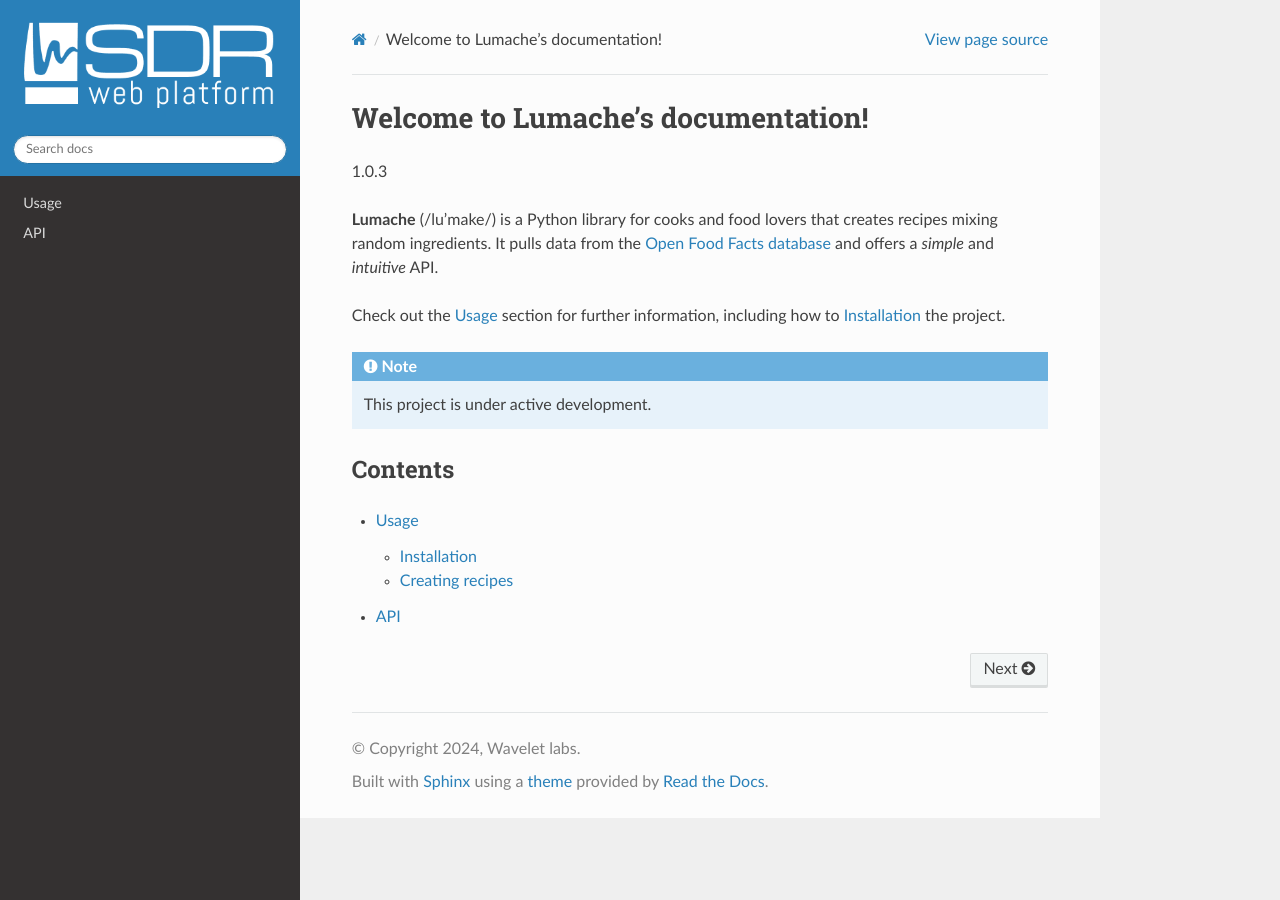
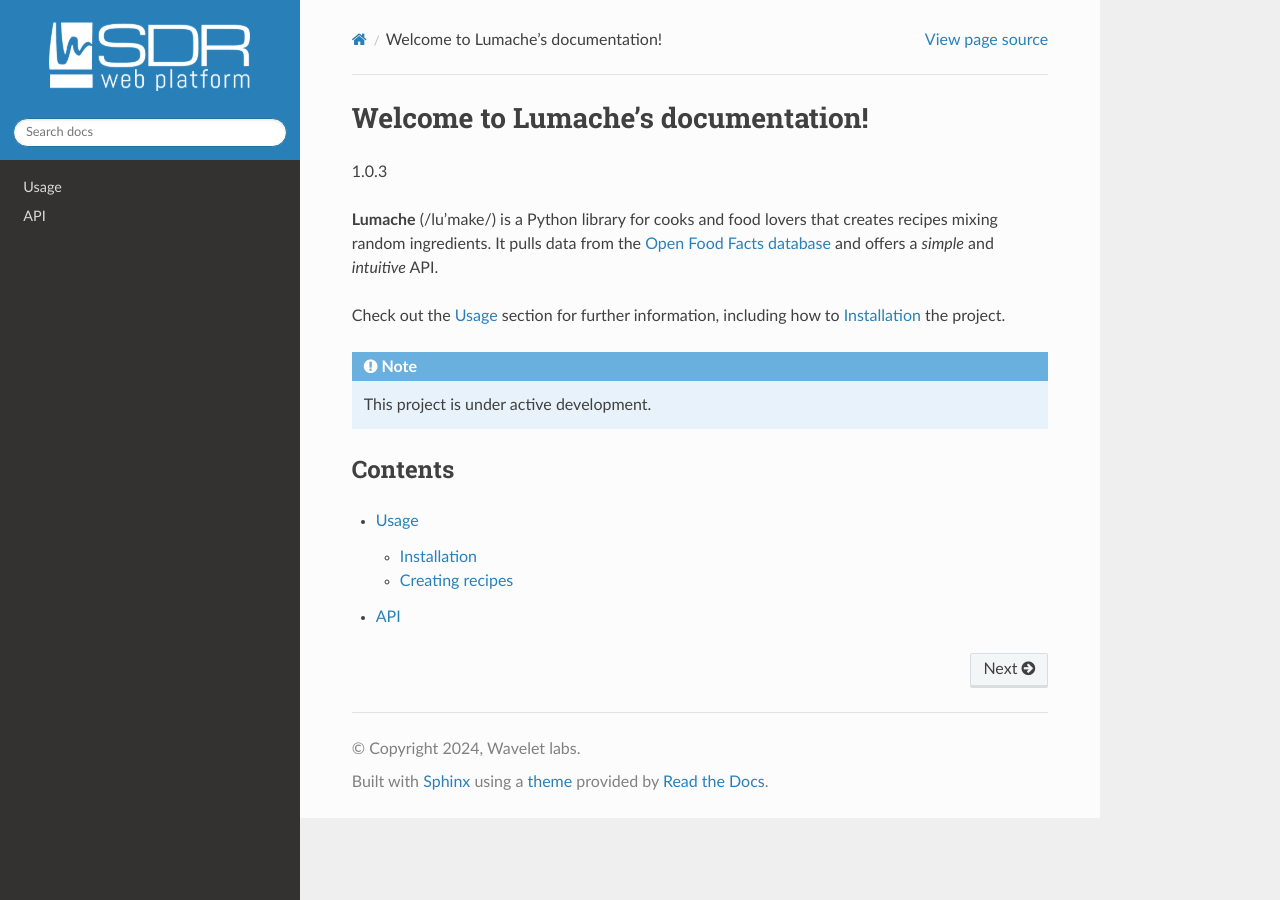
Before and after one commit to vd2org/docs-test, a Sphinx documentation site: the page built from docs/source/index.rst, in a window 1280 px wide. Built offline with Sphinx 7.4.7 and the Read the Docs theme 2.0.0, drawn with Linux system fonts in a browser that asks for light colours.

Commit message:
Updated.

```diff
--- a/docs/source/conf.py
+++ b/docs/source/conf.py
@@ -29,7 +29,7 @@ templates_path = ['_templates']
 
 # -- Options for HTML output
 html_theme = 'sphinx_rtd_theme'
-html_logo = '_static/logo.png'
+html_logo = '_static/logo.svg'
 html_theme_options = {
     "logo_only": True,
     "display_version": False,
```
Also changed, not shown: docs/source/_static/logo.png (deleted), docs/source/_static/logo.svg (added).
